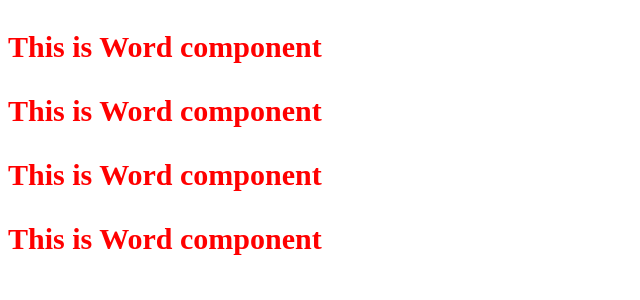
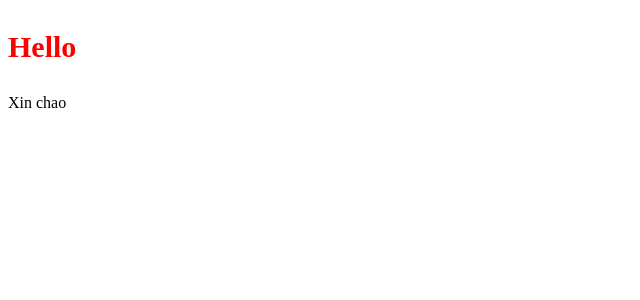
Before and after one commit to dokhoacoder/learn-angular, an Angular app: page / in a window 1280 px wide. Shown: the top 300 px of the page, without its empty margins (0-640 px from the left). Built offline with nearby package versions, Linux system fonts and the light colour scheme.

Commit message:
string interpolation folder

```diff
--- a/src/app/app.component.html
+++ b/src/app/app.component.html
@@ -1,4 +1 @@
 <app-word></app-word>
-<app-word></app-word>
-<app-word></app-word>
-<app-word></app-word>
--- a/src/app/app.module.ts
+++ b/src/app/app.module.ts
@@ -2,7 +2,7 @@ import { BrowserModule } from '@angular/platform-browser';
 import { NgModule } from '@angular/core';
 
 import { AppComponent } from './app.component';
-import { WordComponent } from './word.component';
+import { WordComponent } from './word/word.component';
 
 @NgModule({
   declarations: [
--- a/src/app/word.component.html
+++ /dev/null
@@ -1 +0,0 @@
-<h3>This is Word component</h3>
--- /dev/null
+++ b/src/app/word/word.component.html
@@ -0,0 +1,2 @@
+<h3>{{ en }}</h3>
+<p>{{ vn }}</p>
--- a/src/app/word.component.ts
+++ b/src/app/word/word.component.ts
@@ -6,4 +6,7 @@ import { Component } from '@angular/core';
     styleUrls: ['./word.component.css']
 })
 
-export class WordComponent {}
+export class WordComponent {
+    en = 'Hello';
+    vn = 'Xin chao';
+}
```
Also changed, not shown: src/app/word/word.component.css (renamed from src/app/word.component.css).
